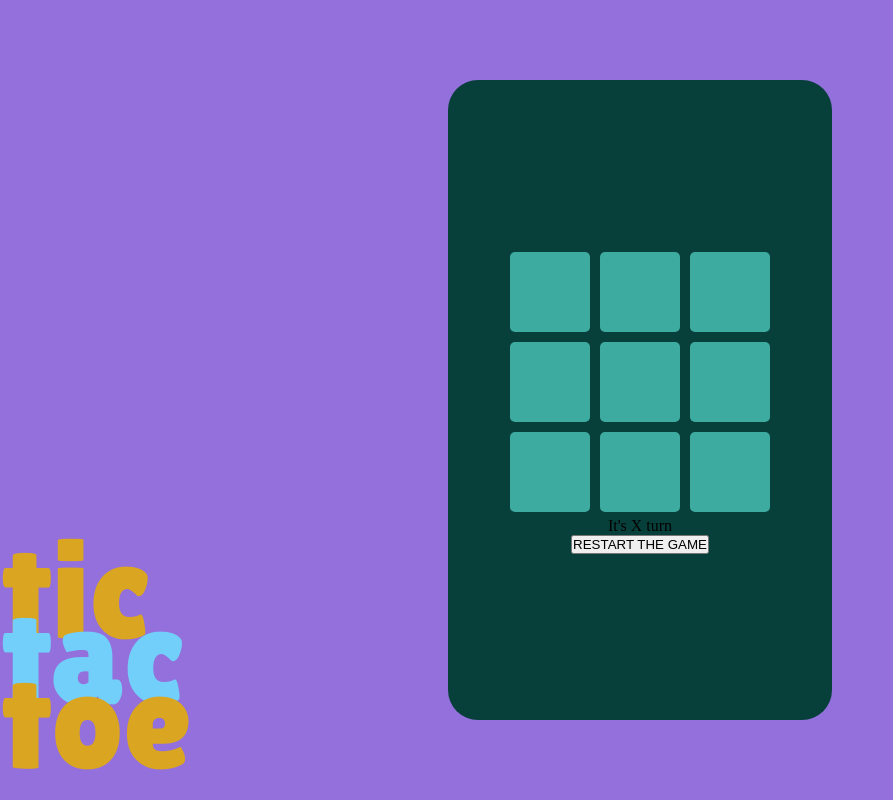
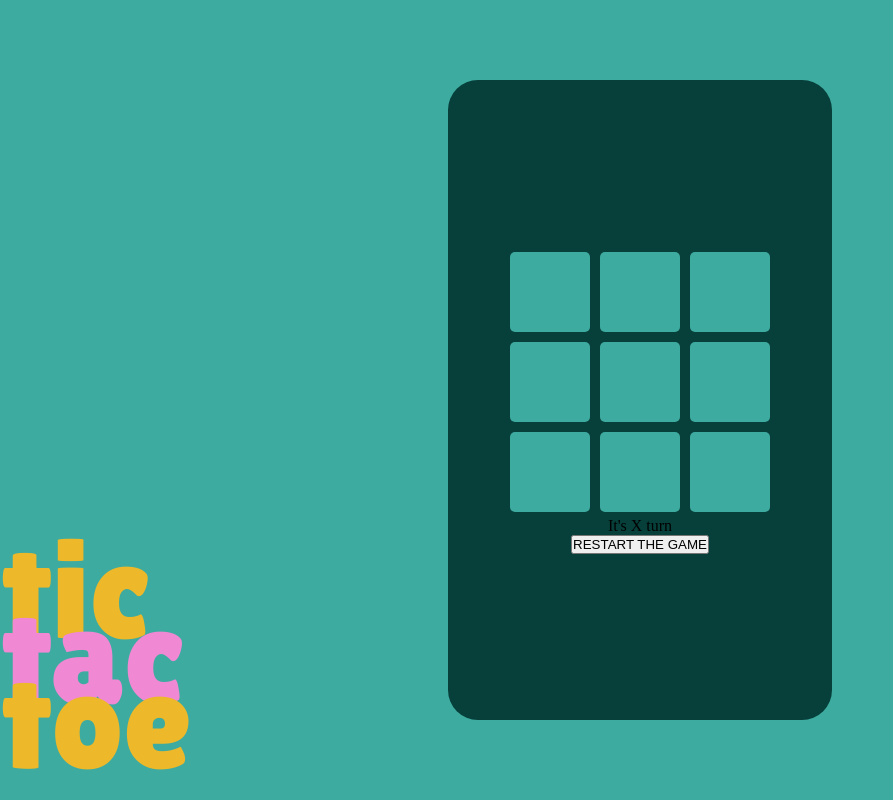
Before and after one commit to marrcelp/TicTacToe, a React (Vite) app: page / in a window 1280 px wide. Shown: the whole page, without its empty margins (0-893 px from the left). Built offline with nearby package versions, Linux system fonts and the light colour scheme.

Commit message:
changed colors

```diff
--- a/src/styles/_background.scss
+++ b/src/styles/_background.scss
@@ -5,7 +5,7 @@
   display: flex;
   justify-content: flex-start;
   align-items: flex-end;
-  background-color: mediumpurple;
+  background-color: #3daba0;
   position: relative;
 
 
@@ -23,12 +23,12 @@
         font-style: normal;
         font-size: 140px;
         line-height: 65px;
-        color: goldenrod;
+        color: #edb82a;
 
       span {
 
         &:nth-child(3) {
-          color: #72CFF9;
+          color: #f088d4;
         }
       }
     }
```
